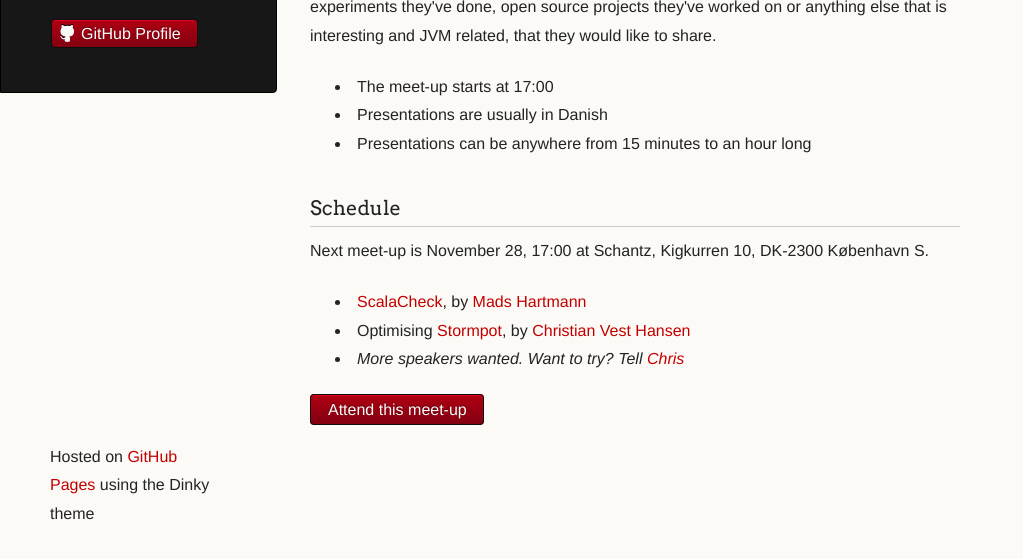
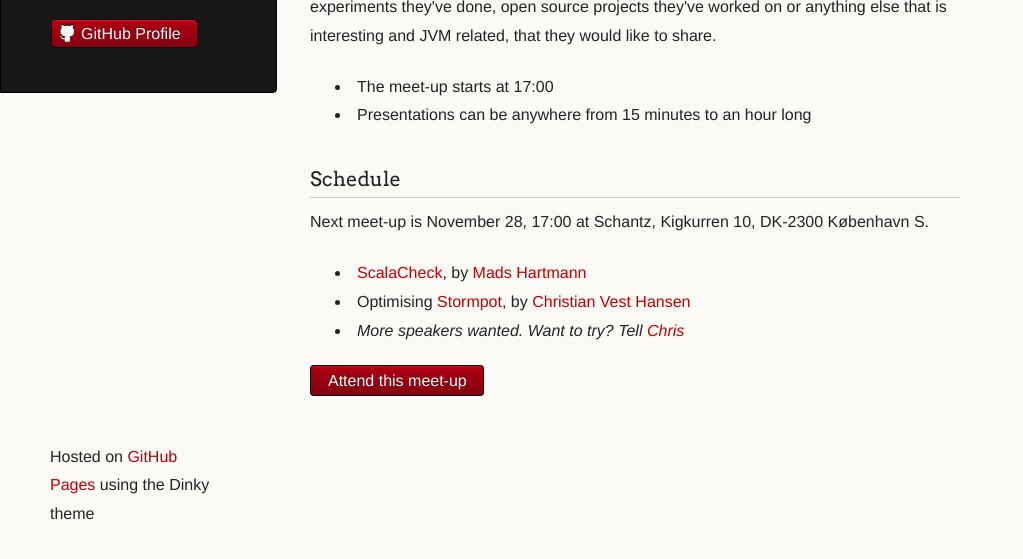
Before and after one commit to cphjig/cphjig.github.com, a plain HTML site: page index.html in a window 1280 px wide. Shown: the part 239-798 px from the top of the page, without its empty margins (0-1023 px from the left). Drawn offline with Linux system fonts and the light colour scheme.

Commit message:
better title, also do not discourage people who want to do presentations in english.

```diff
--- a/index.html
+++ b/index.html
@@ -3,7 +3,7 @@
   <head>
     <meta charset="utf-8">
     <meta http-equiv="X-UA-Compatible" content="chrome=1">
-    <title>Copenhagen JVM Interest Group by cphjig</title>
+    <title>Copenhagen JVM Interest Group</title>
 
     <link rel="stylesheet" href="stylesheets/styles.css">
     <link rel="stylesheet" href="stylesheets/pygment_trac.css">
@@ -42,7 +42,6 @@
 
 <ul>
 <li>The meet-up starts at 17:00</li>
-<li>Presentations are usually in Danish</li>
 <li>Presentations can be anywhere from 15 minutes to an hour long</li>
 </ul><h3>Schedule</h3>
 
```
